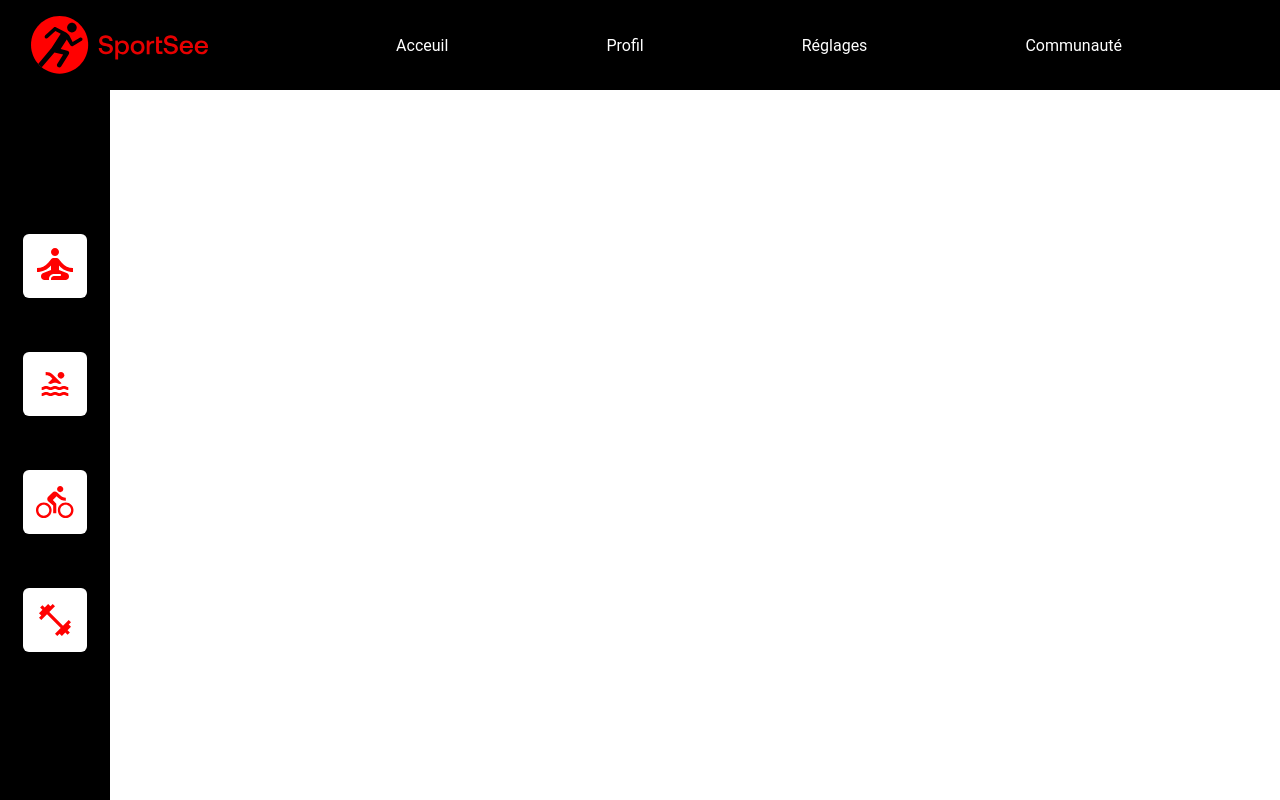
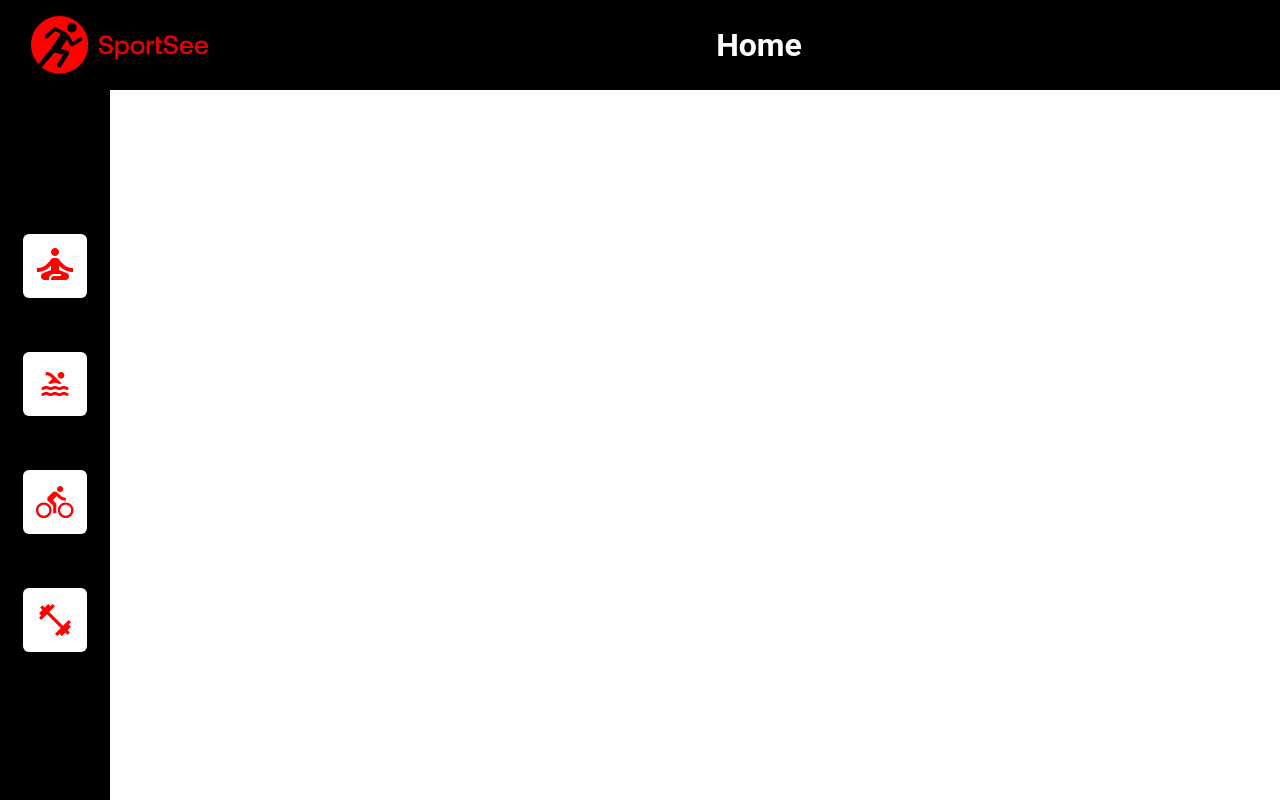
Before and after one commit to Peallyz/Projet12_SportSee, a React (Vite) app: page /12 in a window 1280 px wide. Built offline with nearby package versions, Linux system fonts and the light colour scheme.

Commit message:
fix : need to fix update of DOM with user

```diff
--- a/src/Components/Navigation/MainNav.jsx
+++ b/src/Components/Navigation/MainNav.jsx
@@ -1,7 +1,13 @@
 import { NavLink } from "react-router-dom";
-import Proptypes from "prop-types";
+import { useParams } from "react-router-dom";
 
-const MainNav = ({ user }) => {
+const MainNav = () => {
+  const { user } = useParams();
+
+  if (!user) {
+    return <h1>Home</h1>;
+  }
+
   return (
     <nav>
       <ul>
@@ -21,7 +27,5 @@ const MainNav = ({ user }) => {
     </nav>
   );
 };
-MainNav.propTypes = {
-  user: Proptypes.string,
-};
+
 export default MainNav;
```
